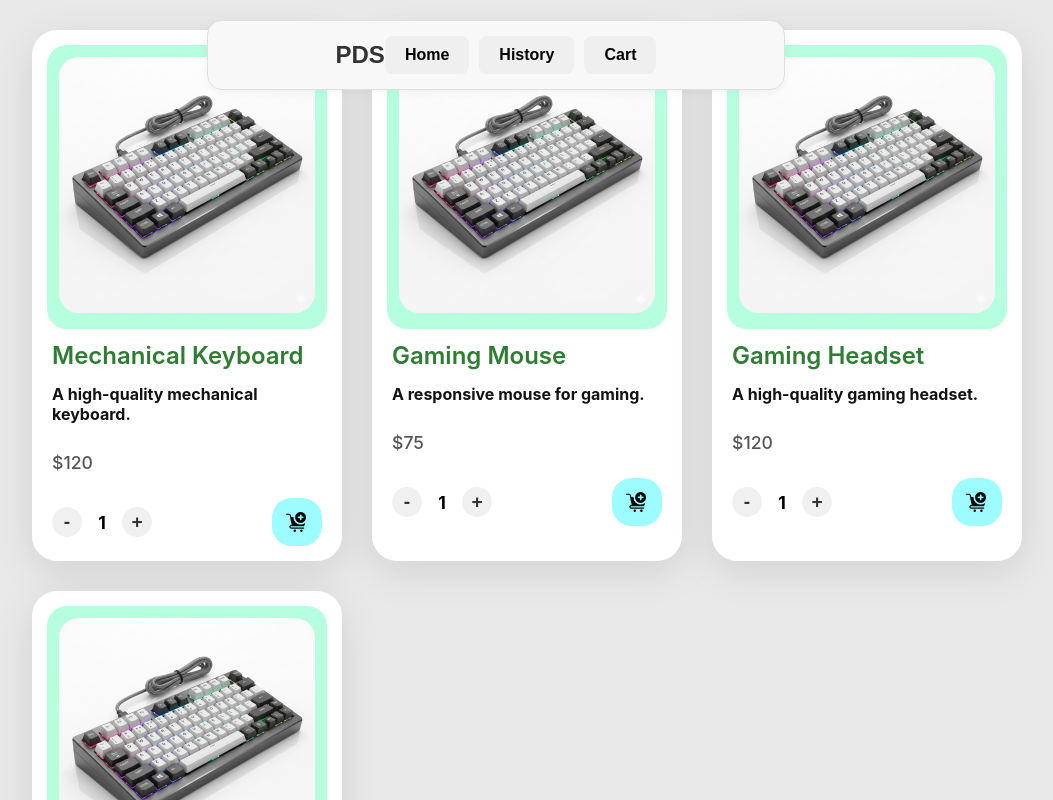
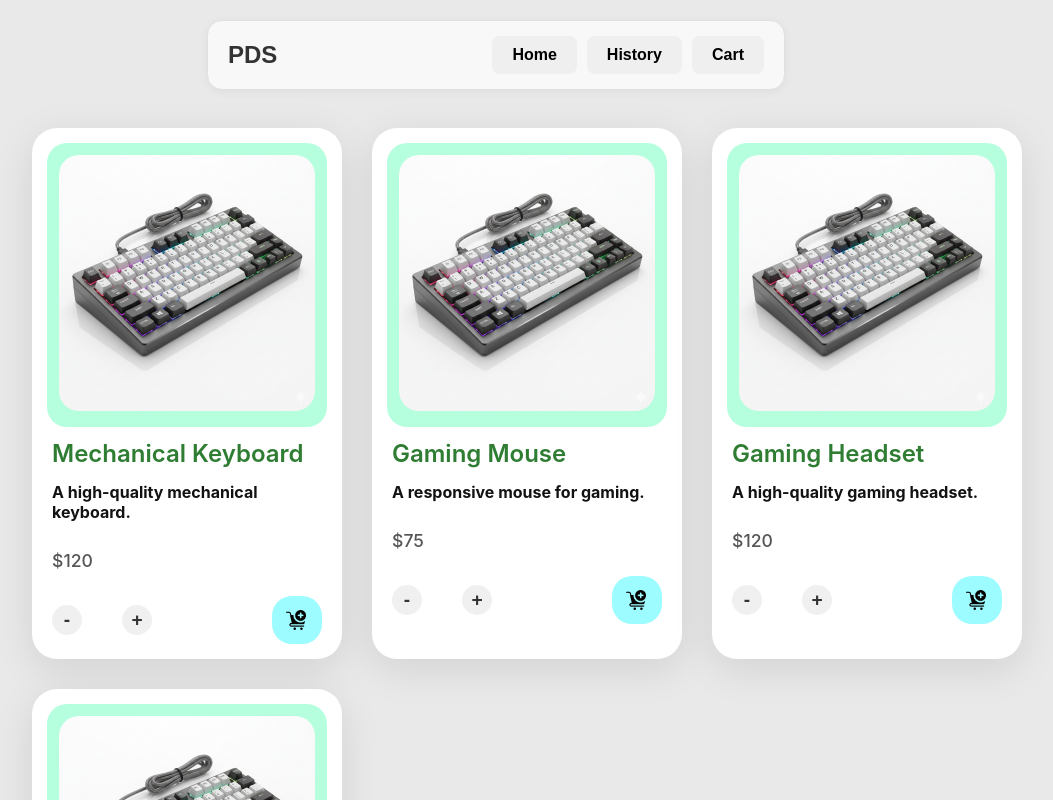
Before and after one commit to Gopi004/product-delivery-system, a React (Vite) app in the folder frontend/: page /customer/dashboard in a window 1280 px wide. Shown: the top 800 px of the page, without its empty margins (113-1166 px from the left). Built offline with nearby package versions, Linux system fonts and the light colour scheme; a web font is replaced by a local one.

Commit message:
Minor updates in customer dashboard

```diff
--- a/frontend/src/CustomerDashboard.css
+++ b/frontend/src/CustomerDashboard.css
@@ -3,9 +3,9 @@
   display: grid;
   grid-template-columns: repeat(3, 1fr);
   gap: 30px;
-  padding: 30px;
   max-width: 1200px;
   margin: 0 auto;
+  margin-top: 16vh;
 }
 
 
@@ -150,9 +150,10 @@ body {
 
 .navbar-content {
   display: flex; /* Use flexbox for layout */
+  flex-direction: row;
   justify-content: space-between; /* Space out left and right sections */
   align-items: center; /* Vertically align items */
-  max-width: 1200px; /* Max width for content inside the bar */
+  width: 1200px; /* Max width for content inside the bar */
   margin: 0 auto; /* Center content horizontally */
   padding: 0 20px; /* Horizontal padding for content */
 }
--- a/frontend/src/components/card.jsx
+++ b/frontend/src/components/card.jsx
@@ -1,7 +1,7 @@
 import React,{useState} from "react";
 import addCartIcon from "../assets/add_to_cart.png";
 const Card = ({product}) =>{
-    const[quantity,setQuantity] = useState(1);
+    const[quantity,setQuantity] = useState(product.stock);
     const handleIncrement = () =>{
         setQuantity(prevQuantity => prevQuantity + 1);
     };
```
